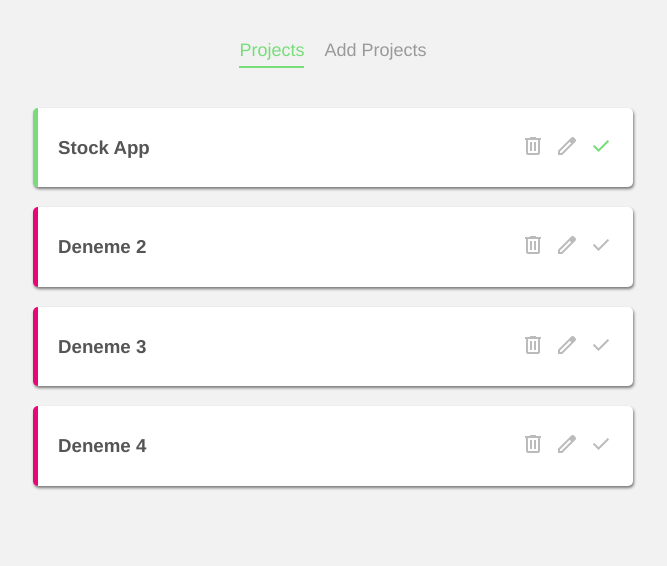
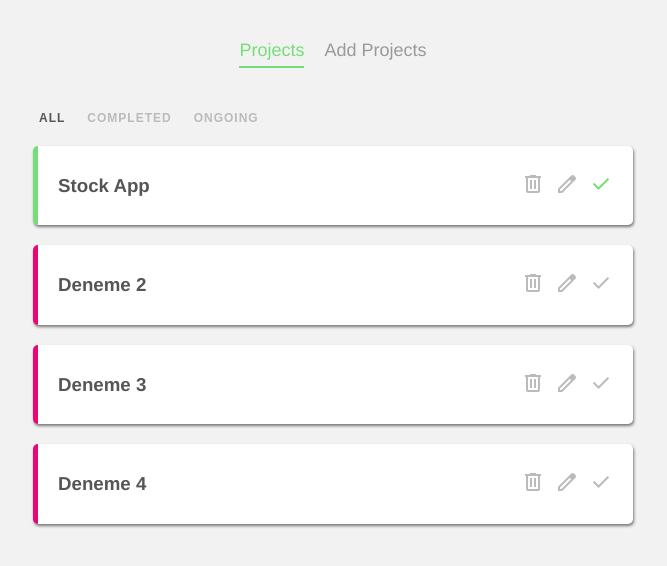
Before and after one commit to AliDurul/project-tracker, a Vue app: page / in a window 1280 px wide. Shown: the top 566 px of the page, without its empty margins (307-974 px from the left). Built offline with nearby package versions, Linux system fonts and the light colour scheme; data requests are answered from the project's data file.

Commit message:
filtered and edit done

```diff
--- /dev/null
+++ b/src/components/FilterNav.vue
@@ -0,0 +1,36 @@
+<template>
+  <nav class="filter-nav">
+    <button @click="updataFilter('all')" :class="{active:current === 'all'}">All</button>
+    <button @click="updataFilter('completed')" :class="{active:current === 'completed'}">Completed</button>
+    <button @click="updataFilter('ongoing')" :class="{active:current === 'ongoing'}">Ongoing</button>
+  </nav>
+</template>
+
+<script>
+export default {
+  props: ["current"],
+  methods: {
+    updataFilter(by) {
+      this.$emit("filterChange", by);
+    },
+  },
+};
+</script>
+
+<style scoped>
+.filter-nav button{
+    background: none;
+    border: none;
+    color: #bbb;
+    outline: none;
+    font-size: 12px;
+    text-transform: uppercase;
+    margin-right: 10px;
+    letter-spacing: 1px;
+    font-weight: bold;
+    cursor: pointer;
+    &.active{
+        color: #555;
+    }
+}
+</style>
--- a/src/views/EditProjectView.vue
+++ b/src/views/EditProjectView.vue
@@ -4,32 +4,43 @@
     <input id="title" type="text" v-model="title" />
     <label for="detail">Detail:</label>
     <textarea id="detail" v-model="details"></textarea>
-    <button type="submit">Add Project</button>
+    <button type="submit">Update Project</button>
   </form>
 </template>
 
 <script>
 export default {
-  props:['id'],
+  props: ["id"],
   data() {
     return {
-      title:'',
-      details:'',
+      title: "",
+      details: "",
       url: "http://localhost:3000/projects/" + this.id,
     };
   },
-  mounted () {
+  mounted() {
     fetch(this.url)
-    .then(res=>res.json())
-    .then(data=> {
-      this.title = data.title
-      this.details = data.details
-    })
+      .then((res) => res.json())
+      .then((data) => {
+        this.title = data.title;
+        this.details = data.details;
+      });
+  },
+  methods: {
+    handleSubmit() {
+      fetch(this.url, {
+        method: "PATCH",
+        headers: { "Content-Type": "application/json" },
+        body: JSON.stringify({ title: this.title, details: this.details }),
+      })
+        .then(() => this.$router.push("/"))
+        .catch((err) => console.log(err));
+    },
   },
 };
 </script>
 
-<style >
+<style scoped>
 form {
   background: #fff;
   padding: 20px;
--- a/src/views/HomeView.vue
+++ b/src/views/HomeView.vue
@@ -1,7 +1,8 @@
 <template>
   <div class="home">
+    <FilterNav @filterChange="current = $event" :current="current" />
     <div v-if="projects.length">
-      <div v-for="project in projects" :key="project.id">
+      <div v-for="project in filteredProjects" :key="project.id">
         <SingleProject
           @delete="hanldeDelete"
           @complete="handleComplete"
@@ -15,15 +16,18 @@
 <script>
 // @ is an alias to /src
 import SingleProject from "@/components/SingleProject";
+import FilterNav from "@/components/FilterNav";
 
 export default {
   name: "HomeView",
   components: {
     SingleProject,
+    FilterNav,
   },
   data() {
     return {
       projects: [],
+      current: "all",
     };
   },
   mounted() {
@@ -37,12 +41,21 @@
       this.projects = this.projects.filter((project) => project.id !== id);
     },
     handleComplete(id) {
-     this.projects.map((project) => {
+      this.projects.map((project) => {
         if (project.id === id) {
           project.complete = !project.complete;
         }
       });
     },
   },
+  computed: {
+    filteredProjects() {
+      if (this.current === "completed")
+        return this.projects.filter((project) => project.complete);
+      else if (this.current === "ongoing")
+        return this.projects.filter((project) => !project.complete);
+      else return this.projects;
+    },
+  },
 };
 </script>
```
